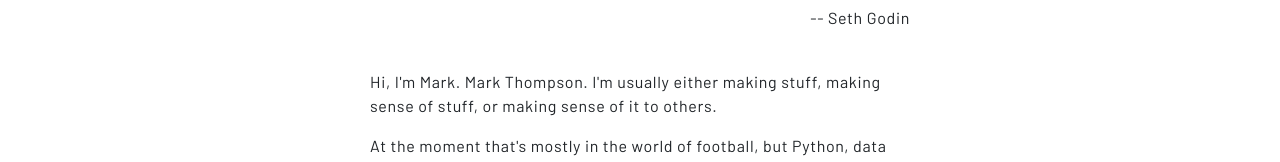
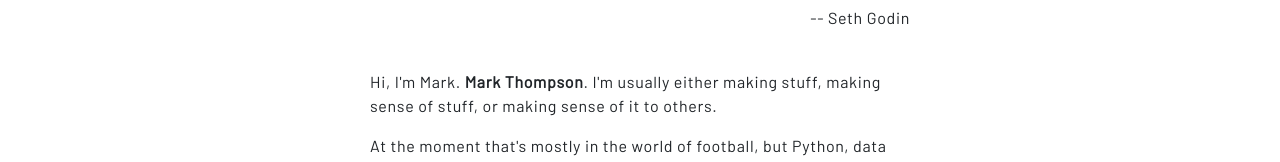
Before and after one commit to mrkthmpsn/mrkthmpsn.github.io, a Next.js app: page / in a window 1280 px wide. Shown: the part 144-306 px from the top of the page. Built offline with nearby package versions, Linux system fonts and the light colour scheme.

Commit message:
Bold my name

```diff
--- a/app/page.tsx
+++ b/app/page.tsx
@@ -31,7 +31,7 @@ const HomePage = () => {
       <p style={{ textAlign: 'right' }}>-- Seth Godin</p>
       <br />
       <p>
-        Hi, I'm Mark. Mark Thompson. I'm usually either making stuff, making sense of stuff, or making sense of it to others.
+        Hi, I'm Mark. <b>Mark Thompson</b>. I'm usually either making stuff, making sense of stuff, or making sense of it to others.
       </p>
       <p>
         At the moment that's mostly in the world of football, but Python, data science, and a good attitude transfer elsewhere pretty well.
```
